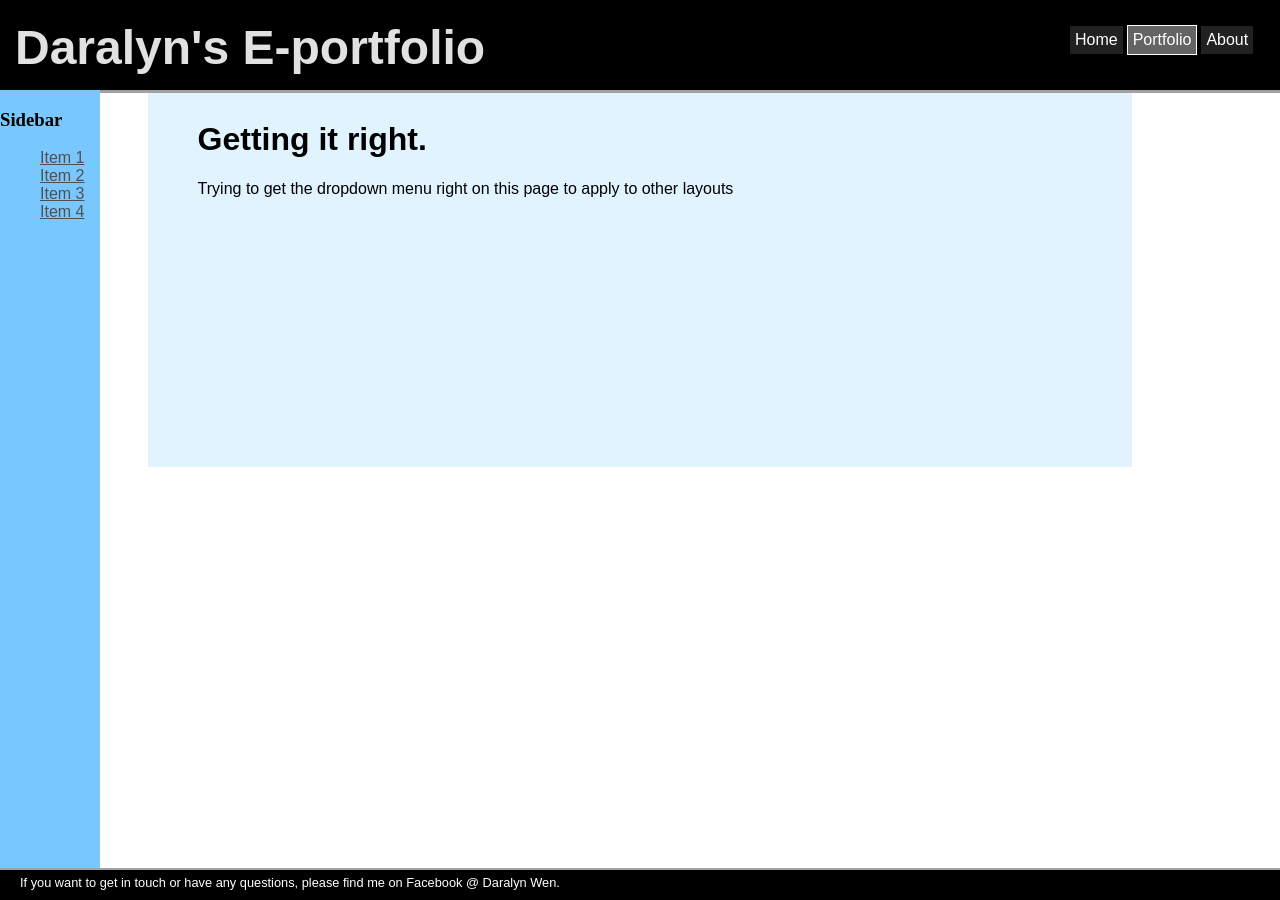
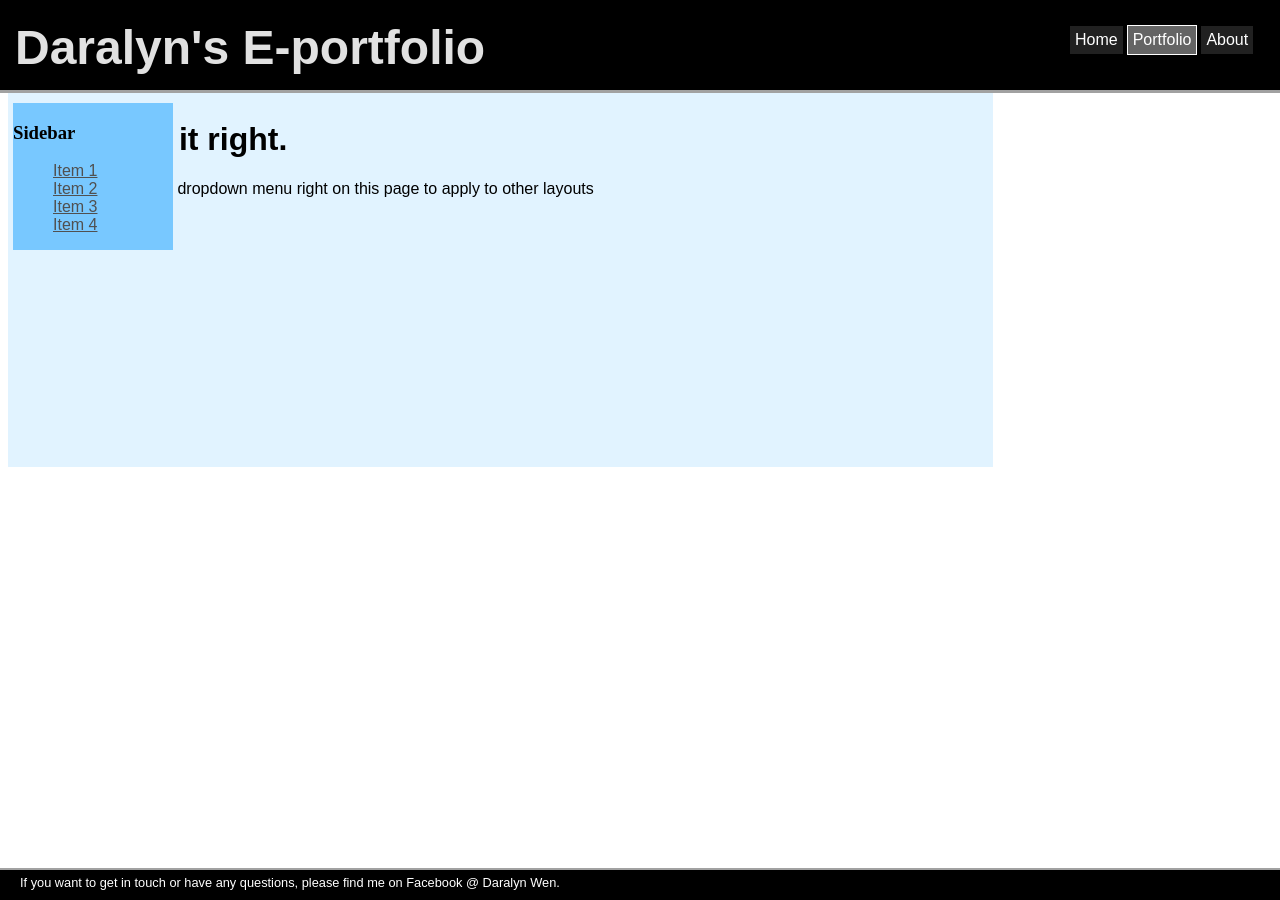
Before and after one commit to daralyn/daralyn.github.io, a Jekyll site: the page built from gettingitrightpage.html, in a window 1280 px wide. Built offline with Jekyll 4.4.1, drawn with Linux system fonts in a browser that asks for light colours.

Commit message:
Update gettingitright.css

```diff
--- a/css/gettingitright.css
+++ b/css/gettingitright.css
@@ -74,7 +74,8 @@ h1{
 .container{
     width: 70%;
     height: auto;
-    margin: 0 auto;
+    marginleft: 175px;
+    margin-right: 175px;
     margin-top: 90px;
     background-color: rgb(225, 243, 255);
     padding-left: 50px;
@@ -159,12 +160,10 @@ p {
 .sidebar{
 	background-color: rgb(120, 200, 255);
 	position: fixed;
-	top: 90px;
-	bottom: 10px;
-	left: 0px;
-	margin: 0px;
-	border-left: 20px;
-	width: 100px;
+	top: 100px;
+	left: 10px;
+	margin: 3px;
+	width: 160px;
 }
 
 .sidelist{
```
